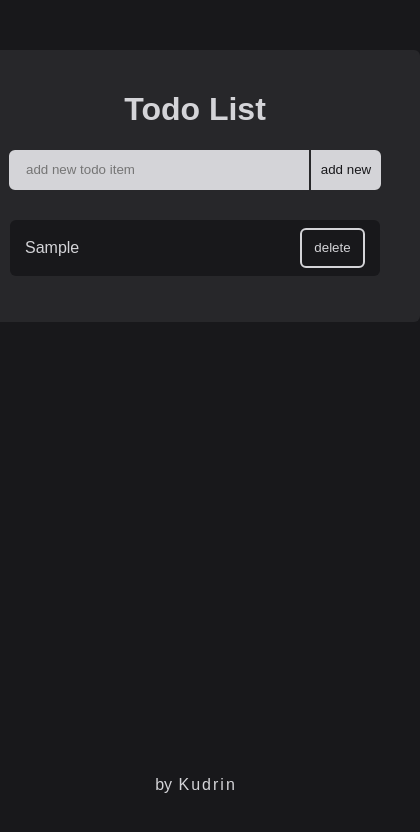
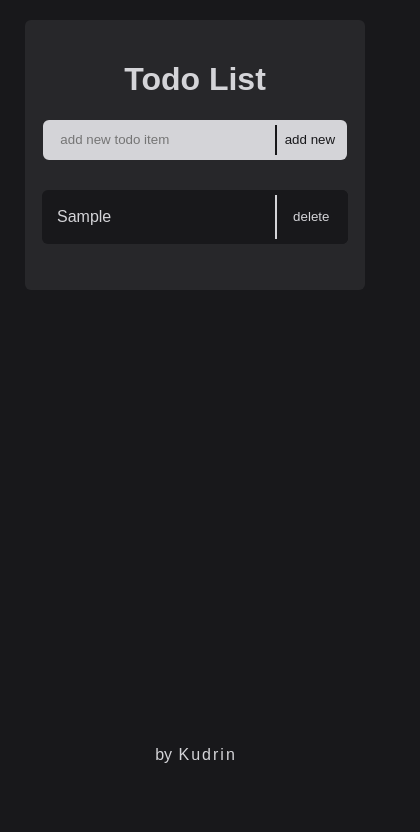
Before and after one commit to nirduk/todo-list, a React (Create React App) app in the folder my-app/: page / in a window 390 px wide. Both pictures are taken after typing "Sample" into the empty fields and a click on the button "add new". Shown: the top 832 px of the page, 420 px wide, since content can reach past the window. Built offline with nearby package versions, Linux system fonts and the light colour scheme.

Commit message:
chanded buttons, lists add media

```diff
--- a/my-app/src/App.js
+++ b/my-app/src/App.js
@@ -37,15 +37,14 @@ const TodoList = ({ todos, setTodos }) => {
   return (
     <ul>
       {todos.map((item) => (
-        <li key={item.id}>
-          <span
+        <li key={item.id} >
+          <span className="li-text"
             onClick={() => handleToggleTodo(item)}
-            style={{
-              textDecoration: item.done ? "line-through 2px var(--red-dark)" : "",
-            }}
+            style={{textDecoration: item.done ? "line-through 2px var(--red-dark)" : ""}}
           >
             {item.text}
           </span>
+          <div className="line"></div>
           <DeleteTodo item={item} setTodos={setTodos} />
         </li>
       ))}
@@ -77,6 +76,7 @@ const AddTodo = ({ setTodos, todos }) => {
   return (
     <form onSubmit={handleAddTodo}>
       <input name="addTodo" ref={inputRef} placeholder="add new todo item" />
+      <div className="line-black"></div>
       <button type="submit">add new</button>
     </form>
   );
--- a/my-app/src/main.css
+++ b/my-app/src/main.css
@@ -38,7 +38,6 @@ code {
 }
 
 .wrapper {
-  /* margin-top: 50px; */
   display: flex;
   flex-direction: column;
   align-items: center;
@@ -59,6 +58,59 @@ code {
   margin: 50px 0;
 }
 
+/* ADD TODO */
+
+form {
+  width: 450px;
+  position: relative;
+}
+
+input {
+  width: 266px;
+  height: 20px;
+  background-color: var(--grey-300);
+  border-radius: 0.375rem 0 0 0.375rem;
+  border: solid 2px var(--grey-300);
+  padding: 8px 15px;
+  margin-bottom: 10px;
+}
+
+input:focus {
+  outline: none;
+  /* background-color: var(--grey-800); */
+  /* color: var(--grey-300); */
+}
+
+.line-black {
+  display: inline-block;
+  height: 30px;
+  width: 2px;
+  background-color: var(--grey-900);
+  position: absolute;
+  left: 340px;
+  top: 5px;
+  z-index: 1;
+}
+
+button {
+  width: 70px;
+  height: 40px;
+  background-color: var(--grey-300);
+  color: var(--grey-900);
+  border: none;
+  border-radius: 0 0.375rem 0.375rem 0;
+  padding: 5px 0;
+  transition: 0.3s ease-in-out;
+  cursor: pointer;
+}
+
+button:hover {
+  background-color: var(--grey-900);
+  color: var(--grey-300);
+}
+
+/* LIST */
+
 ul {
   width: 340px;
   margin-top: 20px;
@@ -75,28 +127,49 @@ li {
   list-style: none;
   background-color: var(--grey-900);
   border-radius: var(--radius);
-  padding: 8px 15px;
-  width: 100%;
+  min-height: 50px;
+  width: 370px;
   display: flex;
   justify-content: space-between;
   align-items: center;
   word-wrap: break-word;
+  position: relative;
 }
 
-li > span {
+.li-text {
+  height: 100%;
   width: 100%;
-  max-width: calc(100% - 80px);
+  max-width: 270px;
+  padding: 18px 15px;
   cursor: pointer;
+  border-radius: 0.375rem 0 0 0.375rem;
+  transition: 0.2s ease-in-out all;
+}
+
+.li-text:hover {
+  text-decoration: line-through 2px var(--red-dark);
+}
+
+.line {
+  display: inline-block;
+  height: calc(100% - 10px);
+  width: 2px;
+  background-color: var(--grey-300);
+  position: absolute;
+  left: 300px;
+  z-index: 1;
 }
 
 .delete {
+  display: block;
   color: var(--grey-300);
-  margin-left: 15px;
   transition: 0.3s ease-in-out;
-  border: solid 2px var(--grey-300);
   background-color: var(--grey-900);
-  border-radius: var(--radius);
+  border-radius: 0 0.375rem 0.375rem 0;
   width: 70px;
+  height: 100%;
+  right: 0px;
+  position: absolute;
 }
 
 .delete:hover {
@@ -104,41 +177,7 @@ li > span {
   color: var(--grey-900);
 }
 
-form {
-  width: 450px;
-}
-
-button {
-  width: 70px;
-  height: 40px;
-  background-color: var(--grey-300);
-  color: var(--grey-900);
-  border-radius: 0 0.375rem 0.375rem 0;
-  border: solid 2px var(--grey-300);
-  padding: 5px 0;
-  transition: 0.3s ease-in-out;
-  cursor: pointer;
-  margin-left: 2px;
-}
-
-button:hover {
-  background-color: var(--grey-900);
-  color: var(--grey-300);
-}
-
-input {
-  width: 266px;
-  height: 20px;
-  background-color: var(--grey-300);
-  border-radius: 0.375rem 0 0 0.375rem;
-  border: solid 2px var(--grey-300);
-  padding: 8px 15px;
-  margin-bottom: 10px;
-}
-
-input:focus {
-  outline: none;
-}
+/* FOOTER */
 
 .footer {
   margin-top: 30px;
@@ -155,12 +194,51 @@ a {
   transition: 0.3s ease-in-out;
 }
 
-a:hover :nth-child(even){
+a:hover :nth-child(even) {
   transform: rotate(15deg);
   color: var(--red-dark);
 }
 
-a:hover :nth-child(odd){
+a:hover :nth-child(odd) {
   transform: rotate(-15deg);
   color: var(--red-dark);
 }
+
+@media screen and (max-width: 575.8px) {
+  .App {
+    margin: 20px auto;
+    width: 90%;
+  }
+
+  form {
+    width: 90%;
+  }
+
+  .line-black {
+    left: 76%;
+  }
+
+  input {
+    width: 64%;
+  }
+
+  button {
+    width: 24%;
+  }
+
+  li {
+    width: 90%;
+  }
+
+  .li-text {
+    width: 66%;
+  }
+
+  .line {
+    left: 76%;
+  }
+
+  .delete {
+    width: 24%;
+  }
+}
```
